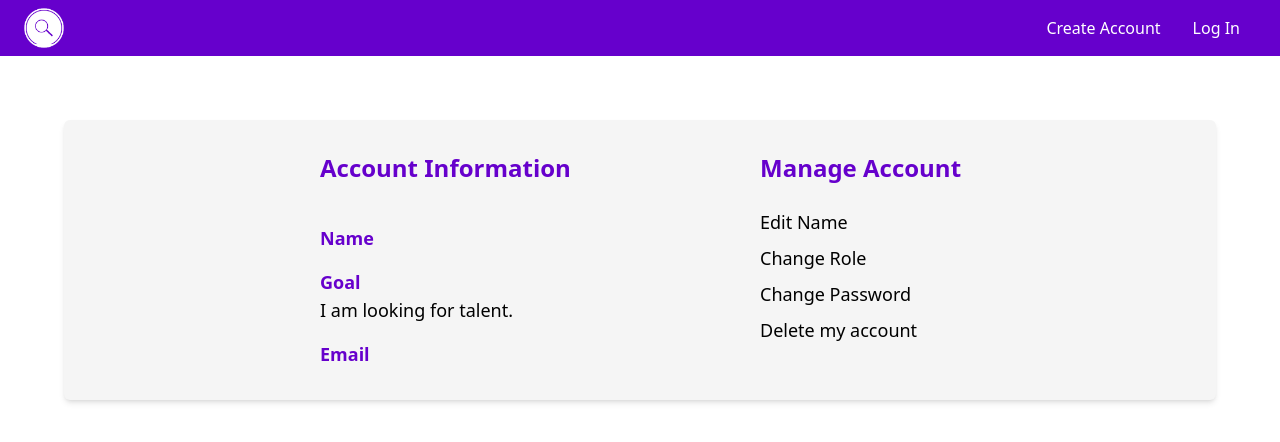
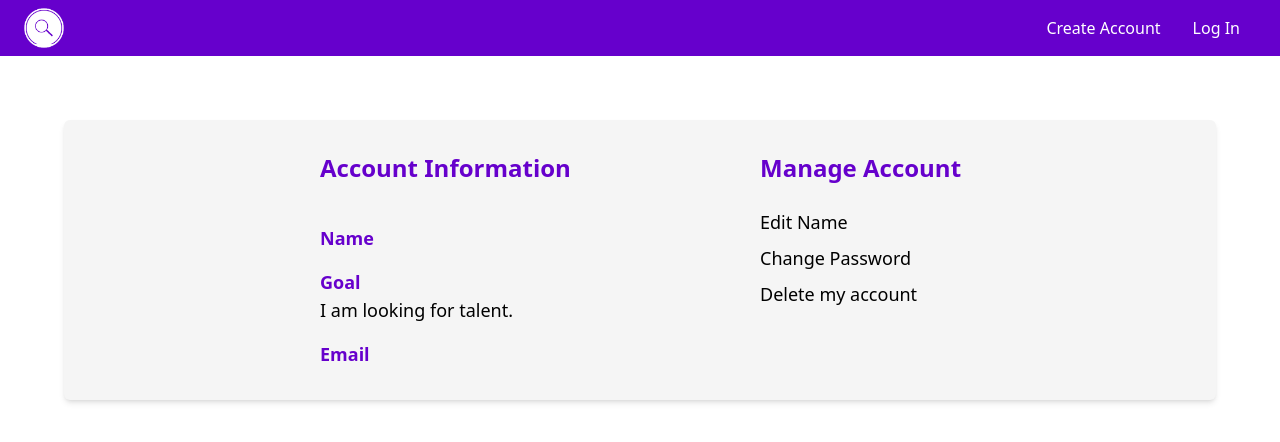
Before and after one commit to AndressaSRodrigues/CODSOFT, a React (Vite) app in the folder job_board/frontend/: page /profile/1 in a window 1280 px wide. Shown: the top 442 px of the page. Built offline with nearby package versions, Linux system fonts and the light colour scheme.

Commit message:
Fixed JobProvider for job edit

```diff
--- a/job_board/frontend/src/components/Profile/ManageUserInformation.tsx
+++ b/job_board/frontend/src/components/Profile/ManageUserInformation.tsx
@@ -25,7 +25,6 @@ function ManageUserInformation() {
   const initialModalState = {
     isDeleteModalOpen: false,
     isEditNameModalOpen: false,
-    isChangeRoleModalOpen: false,
     isChangePasswordModalOpen: false,
   };
 
@@ -48,9 +47,6 @@ function ManageUserInformation() {
         <span onClick={() => handleOpenModal("isEditNameModalOpen")} className={hoverStyle}>
           Edit Name
         </span>
-        <span onClick={() => handleOpenModal("isChangeRoleModalOpen")} className={hoverStyle}>
-          Change Role
-        </span>
         <span onClick={() => handleOpenModal("isChangePasswordModalOpen")} className={hoverStyle}>
           Change Password
         </span>
--- a/job_board/frontend/src/views/EditJob.tsx
+++ b/job_board/frontend/src/views/EditJob.tsx
@@ -3,20 +3,22 @@ import JobDetailsInfo from "../components/Jobs/JobDetailsInfo"
 import EditJobForm from "../components/JobsManagement/EditJobForm"
 import KeyboardReturnIcon from '@mui/icons-material/KeyboardReturn'
 import { Link } from "react-router-dom"
+import { JobDetailsProvider } from "../context/JobDetailsContext"
 
 function EditJob() {
   return (
     <>
       <Navbar />
-      <div className="flex flex-col items-start justify-around m-12 gap-4 lg:flex lg:flex-row lg:items-start lg:m-16 lg:mx-52">
+      <div className="flex flex-col items-start justify-around m-12 gap-4 lg:flex lg:flex-row lg:items-start lg:m-16 lg:mx-28">
         <div>
-        <Link to={'/dashboard/c'}>
-            <button className="w-16 h-12 border-primary border-2 text-primary rounded-md mb-4">
+          <Link to={'/dashboard/c'}>
+            <button className="w-16 h-8 border-primary border-2 text-primary rounded-md mb-2">
               <KeyboardReturnIcon />
             </button>
           </Link>
-          <JobDetailsInfo />
-
+          <JobDetailsProvider>
+            <JobDetailsInfo />
+          </JobDetailsProvider>
         </div>
         <div className="mt-8 lg:ml-32 lg:mt-0">
           <EditJobForm />
```
